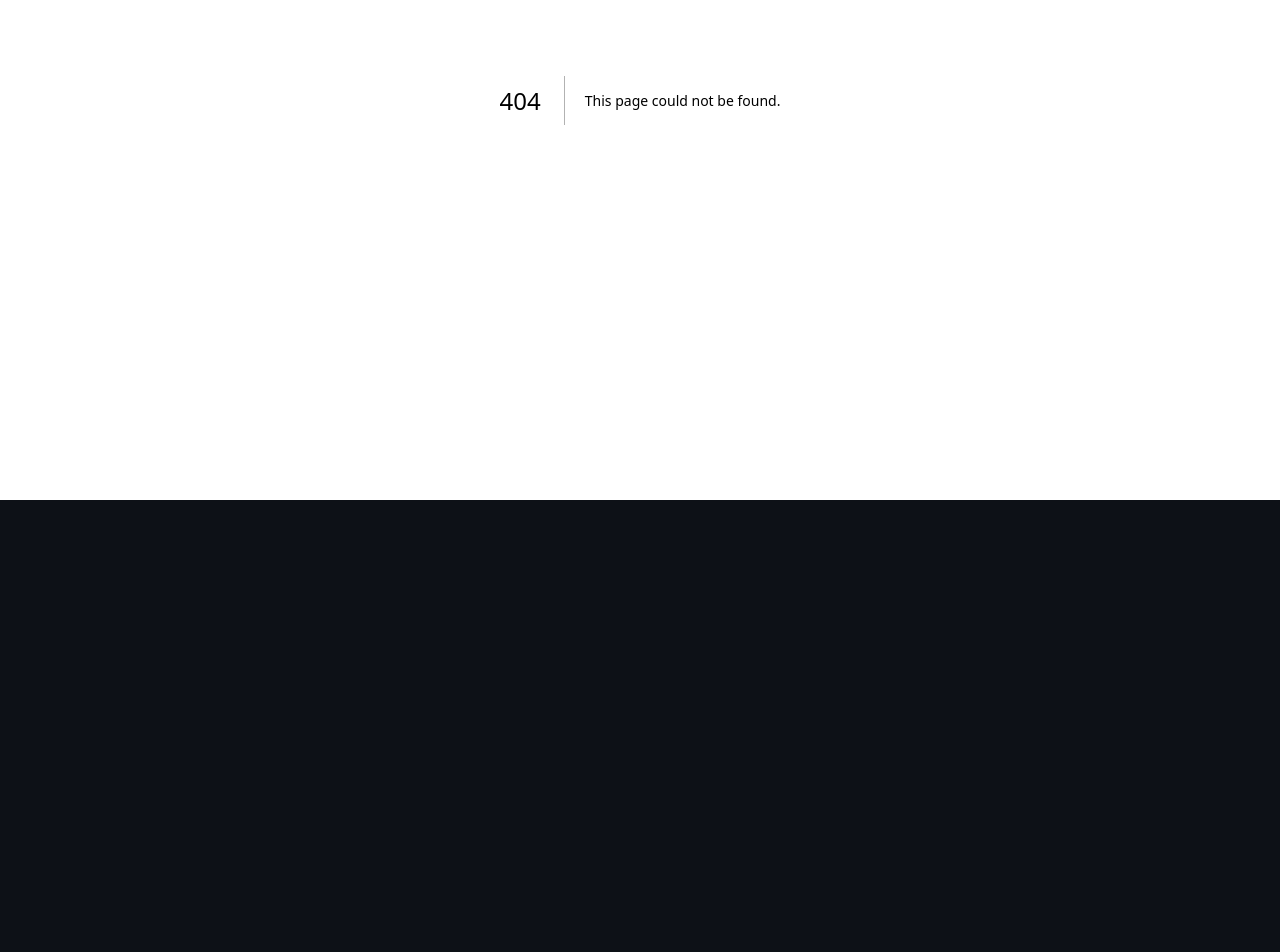
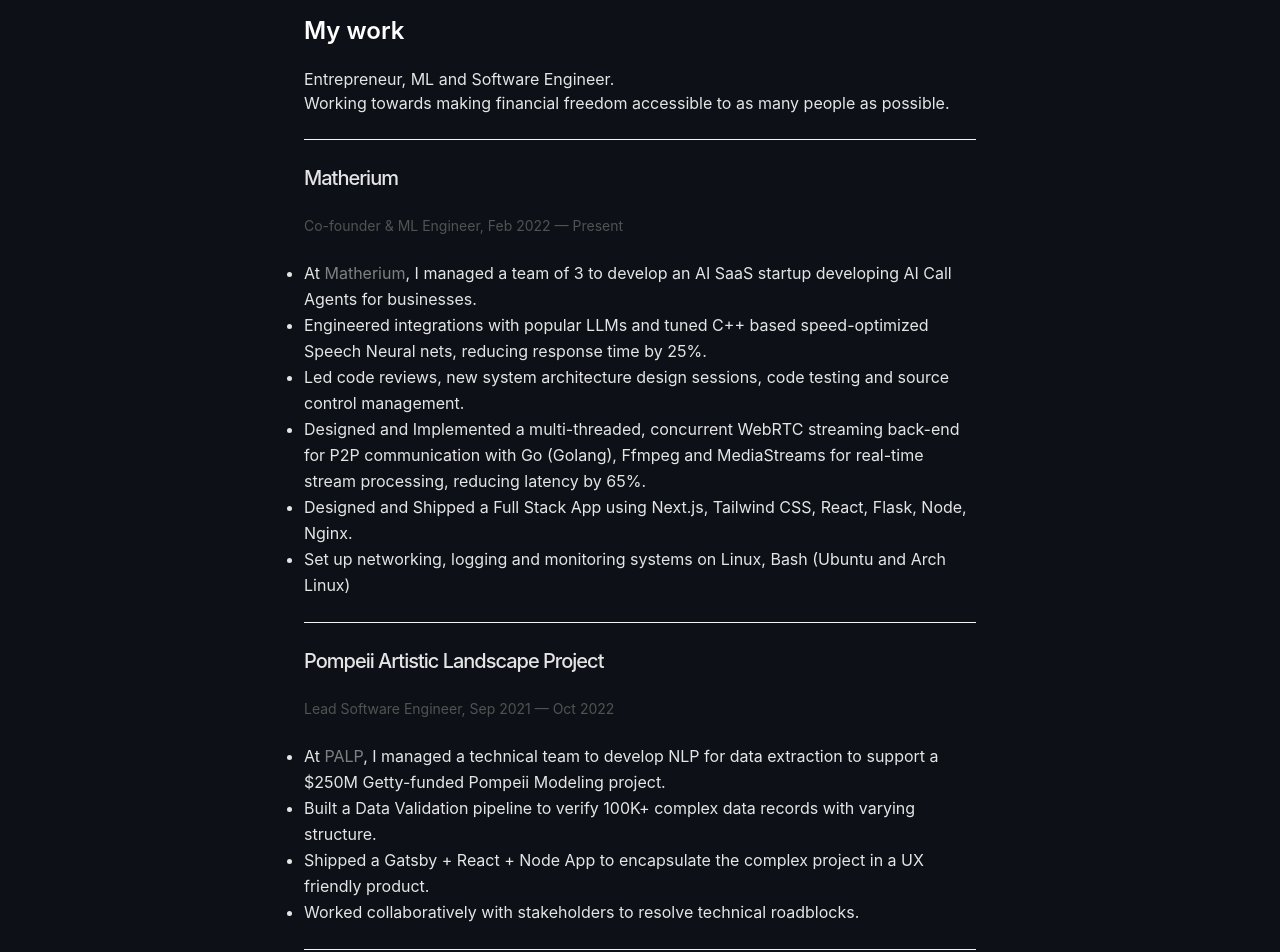
Before and after one commit to infinityp913/ananthp, a Next.js app: page /work in a window 1280 px wide. Before the commit this address had no page. Shown: the part 300-1252 px from the top of the page. Before the commit the page ends 800 px from the top, so only its background shows below. Built offline with nearby package versions, Linux system fonts and the light colour scheme.

Commit message:
new work page file

```diff
--- /dev/null
+++ b/pages/work/index.js
@@ -0,0 +1,227 @@
+import Head from "next/head";
+import Link from "next/link";
+import { Navbar } from "@/components/Navbar";
+import { Libre_Baskerville } from "next/font/google";
+import Image from "next/image";
+
+const libreBaskerville = Libre_Baskerville({
+  subsets: ["latin"],
+  weight: ["400", "700"],
+  style: ["normal", "italic"],
+});
+
+export default function WorkPage() {
+  return (
+    <>
+      <Head>
+        <title>Work | ananthp</title>
+        <meta name="viewport" content="width=device-width, initial-scale=1" />
+        <link rel="icon" href="/favicon.ico" />
+      </Head>
+      <section className="w-screen m-auto pb-16 flex items-center justify-center md:flex-row max-w-2xl text-neutral-200">
+        <div className="flex">
+          <div className="mt-[5rem]">
+            <Navbar></Navbar>
+            <div className="flex items-start md:items-center my-2 flex-col md:flex-row">
+              <Image
+                alt="Ananth Preetham"
+                src="/memoji.png"
+                width={100}
+                height={100}
+                priority
+              />
+            </div>
+            <h1
+              className={`font-semibold text-2xl text-white mb-5 ${libreBaskerville}`}
+            >
+              My work
+            </h1>
+            <p>Entrepreneur, ML and Software Engineer.</p>
+            <p>Working towards making financial freedom accessible to as many people as possible.</p>
+            <hr className="my-6 border-neutral-100 dark:border-neutral-800" />
+            <h2 className="font-medium text-xl mb-1 tracking-tighter">
+              Matherium
+            </h2>
+            <p className="my-6 text-neutral-600 dark:text-neutral-400 text-sm">
+              Co-founder & ML Engineer, Feb 2022 — Present
+            </p>
+            <ul className="leading-relaxed list-disc">
+              <li>
+                At{" "}
+                <a
+                  target="_blank"
+                  rel="noopener noreferrer"
+                  href="https://matherium.com"
+                >
+                  Matherium
+                </a>
+                , I managed a team of 3 to develop an AI SaaS startup developing
+                AI Call Agents for businesses.
+              </li>
+              <li>
+                Engineered integrations with popular LLMs and tuned C++ based
+                speed-optimized Speech Neural nets, reducing response time by
+                25%.
+              </li>
+              <li>
+                Led code reviews, new system architecture design sessions, code
+                testing and source control management.
+              </li>
+              <li>
+                Designed and Implemented a multi-threaded, concurrent WebRTC
+                streaming back-end for P2P communication with Go (Golang),
+                Ffmpeg and MediaStreams for real-time stream processing,
+                reducing latency by 65%.
+              </li>
+              <li>
+                Designed and Shipped a Full Stack App using Next.js, Tailwind
+                CSS, React, Flask, Node, Nginx.
+              </li>
+              <li>
+                Set up networking, logging and monitoring systems on Linux, Bash
+                (Ubuntu and Arch Linux)
+              </li>
+            </ul>
+            <hr className="my-6 border-neutral-100 dark:border-neutral-800" />
+            <h2 className="font-medium text-xl mb-1 tracking-tighter">
+              Pompeii Artistic Landscape Project
+            </h2>
+            <p className="my-6 text-neutral-600 dark:text-neutral-400 text-sm">
+              Lead Software Engineer, Sep 2021 — Oct 2022
+            </p>
+            <ul className="leading-relaxed list-disc">
+              <li>
+                At{" "}
+                <a
+                  target="_blank"
+                  rel="noopener noreferrer"
+                  href="https://main--palp-art.netlify.app/"
+                >
+                  PALP
+                </a>
+                , I managed a technical team to develop NLP for data extraction
+                to support a $250M Getty-funded Pompeii Modeling project.
+              </li>
+              <li>
+                Built a Data Validation pipeline to verify 100K+ complex data
+                records with varying structure.
+              </li>
+              <li>
+                Shipped a Gatsby + React + Node App to encapsulate the complex
+                project in a UX friendly product.
+              </li>
+              <li>
+                Worked collaboratively with stakeholders to resolve technical
+                roadblocks.
+              </li>
+            </ul>
+            <hr className="my-6 border-neutral-100 dark:border-neutral-800" />
+            <h2 className="font-medium text-xl mb-1 tracking-tighter">Nike</h2>
+            <p className="my-6 text-neutral-600 dark:text-neutral-400 text-sm">
+              Machine Learning Engineer, Jun 2021 — Aug 2021
+            </p>
+            <ul className="leading-relaxed list-disc">
+              <li>
+                At{" "}
+                <a
+                  target="_blank"
+                  rel="noopener noreferrer"
+                  href="https://nike.com"
+                >
+                  Nike
+                </a>
+                , I designed and Implemented an ML pipeline to automate the
+                creation of 50K+ product names/year on Nike.com
+              </li>
+              <li>
+                Developed a Seq2Seq Encoder-Decoder Model, with an Attention
+                head using BERT + Tensorflow, Keras libraries.
+              </li>
+              <li>
+                Presented findings and recommendations to stakeholders through
+                detailed reports and visualizations, driving data-driven
+                decision making.
+              </li>
+            </ul>
+
+            <hr className="my-6 border-neutral-100 dark:border-neutral-800" />
+            <h2 className="font-medium text-xl mb-1 tracking-tighter">
+              Fidelity Investments
+            </h2>
+            <p className="my-6 text-neutral-600 dark:text-neutral-400 text-sm">
+              Software Engineer (FUll Stack), Jun 2020 — Aug 2020
+            </p>
+            <ul className="leading-relaxed list-disc">
+              <li>
+                At{" "}
+                <a
+                  target="_blank"
+                  rel="noopener noreferrer"
+                  href="https://fidelity.com"
+                >
+                  Fidelity Investments
+                </a>
+                , I accelerated Fidelity's transition to a new Cloud platform by
+                resolving performance bottlenecks through advanced CICD
+                pipelines; improved deployment efficiency by 40% and reduced
+                downtime by 25%.
+              </li>
+              <li>
+                Launched team efforts to implement SSO in the migrated Cloud
+                platform for 3 core web apps via Agile.
+              </li>
+              <li>
+                Led every stage of a Software Development Life Cycle for web
+                features including planning, implementing, testing, reviewing,
+                deploying and maintaining.
+              </li>
+              <li>
+                Participated in agile development methodologies, code reviews,
+                source control management, build processes, testing, and
+                actively engaging in daily stand-up meetings and sprint planning
+                sessions.
+              </li>
+            </ul>
+
+            <hr className="my-6 border-neutral-100 dark:border-neutral-800" />
+            <h2 className="font-medium text-xl mb-1 tracking-tighter">
+              Matherium VR
+            </h2>
+            <p className="my-6 text-neutral-600 dark:text-neutral-400 text-sm">
+              Co-founder and Software Engineer, Sep 2019 — May 2021
+            </p>
+            <ul className="leading-relaxed list-disc">
+              <li>
+                Built a prototype for a VR headset with a Jetson Nano, lenses
+                and Unreal Engine.
+              </li>
+              <li>
+                Developed Computer Vision neural nets for embedded systems
+                (TFLite) to use hands to control the interface.
+              </li>
+              <li>
+                Implemented a Whiteboard app with the ability to draw +
+                Educational content.
+              </li>
+            </ul>
+
+            <hr className="my-6 border-neutral-100 dark:border-neutral-800" />
+            <h2 className="font-medium text-xl mb-1 tracking-tighter">
+              Computer Science @ University of Massachusetts Amherst
+            </h2>
+            <p className="my-6 text-neutral-600 dark:text-neutral-400 text-sm">
+              Teaching Assistant, Jan 2020 — May 2020
+            </p>
+            <ul className="leading-relaxed list-disc">
+              <li>
+                Led discussion sections for 120+ CS sophomores and juniors the
+                fundamentals of good programming methodologies including
+                Memoization and Dynamic Programming.
+              </li>
+            </ul>
+          </div>
+        </div>
+      </section>
+    </>
+  );
+}
```
